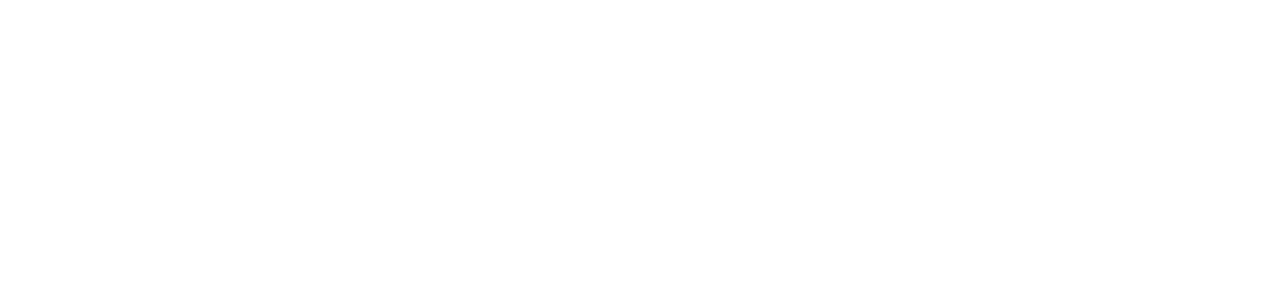
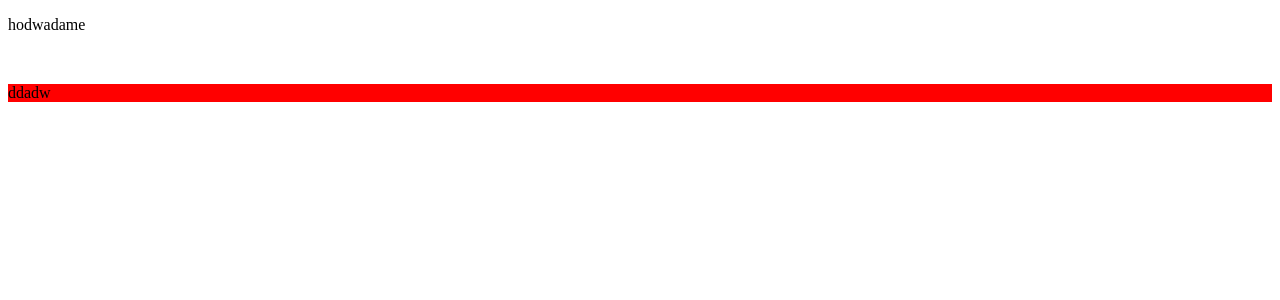
Before and after one commit to italosilva01/test-lets-delivery, a React (Create React App) app: page / in a window 1280 px wide. Shown: the top 300 px of the page. Built offline with nearby package versions, Linux system fonts and the light colour scheme.

Commit message:
iniciar pagina home

```diff
--- a/package.json
+++ b/package.json
@@ -14,6 +14,7 @@
     "axios": "^0.21.1",
     "react": "^17.0.2",
     "react-dom": "^17.0.2",
+    "react-router-dom": "^5.2.0",
     "react-scripts": "4.0.3",
     "typescript": "^4.1.2",
     "web-vitals": "^1.0.1"
@@ -37,7 +38,10 @@
     ]
   },
   "devDependencies": {
+    "@types/react-router-dom": "^5.1.7",
+    "@types/styled-components": "^5.1.10",
     "@typescript-eslint/eslint-plugin": "^4.0.1",
-    "@typescript-eslint/parser": "^4.0.1"
+    "@typescript-eslint/parser": "^4.0.1",
+    "styled-components": "^5.3.0"
   }
 }
--- a/src/App.tsx
+++ b/src/App.tsx
@@ -1,9 +1,20 @@
-function App() {
+import { BrowserRouter, Switch, Route } from "react-router-dom";
+
+import { Home } from "./pages/Home";
+
+// import GlobalStyles from "./styles/global";
+
+const App: React.FC = () => {
   return (
-    <div className="App">
-      <header className="App-header"></header>
-    </div>
+    <BrowserRouter>
+      <Switch>
+        {/* <GlobalStyles /> */}
+        <Route path="/">
+          <Home />
+        </Route>
+      </Switch>
+    </BrowserRouter>
   );
-}
+};
 
 export default App;
--- /dev/null
+++ b/src/components/Header/index.tsx
@@ -0,0 +1,4 @@
+import { Container } from "./style";
+export const Header = () => {
+  return <Container>ddadw</Container>;
+};
--- /dev/null
+++ b/src/components/Header/style.tsx
@@ -0,0 +1,10 @@
+import styled from "styled-components";
+import { Grid } from "@material-ui/core";
+
+export const Container = styled.header`
+  background-color: red;
+  display: flex;
+  justify-content: space-between;
+  align-items: center;
+  margin: 50px 0;
+`;
--- /dev/null
+++ b/src/pages/Home/index.tsx
@@ -0,0 +1,10 @@
+import { Header } from "../../components/Header";
+
+export const Home = () => {
+  return (
+    <>
+      <p>hodwadame</p>
+      <Header />
+    </>
+  );
+};
--- /dev/null
+++ b/src/service/api.ts
@@ -0,0 +1,5 @@
+import axios from "axios";
+
+export const api = axios.create({
+  baseURL: " https://rickandmortyapi.com/api/",
+});
--- /dev/null
+++ b/src/styles/global.ts
@@ -0,0 +1,25 @@
+import { createGlobalStyle } from "styled-components";
+
+export default createGlobalStyle`
+  * {
+    margin: 0;
+    padding: 0;
+    outline: 0;
+    box-sizing: border-box;
+  }
+  body {
+    background: #ffffff  no-repeat center top;
+    -webkit-font-smoothing: antialiased;
+  }
+  body, input, button {
+    font: 14px Roboto, sans-serif;
+  }
+  #root {
+    max-width: 1020px;
+    margin: 0 auto;
+    padding: 0 20px 50px;
+  }
+  button {
+    cursor: pointer;
+  }
+`;
```
Also changed, not shown: src/assets/images/rick-and-morty_8v5t.h720.jpg (added), 1 other file (tests, documents, lock files or other folders).
